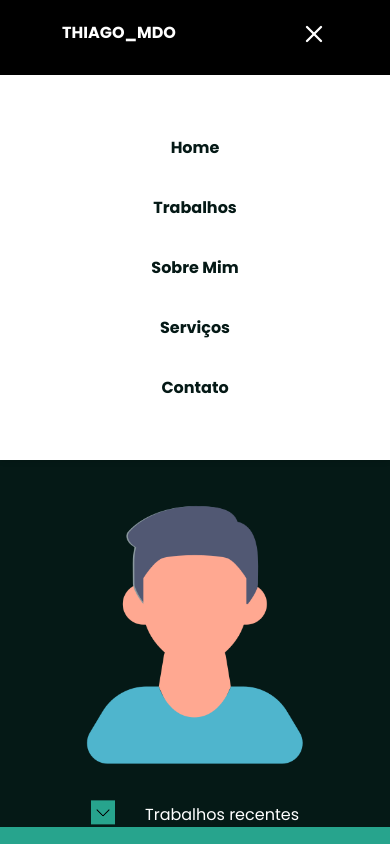
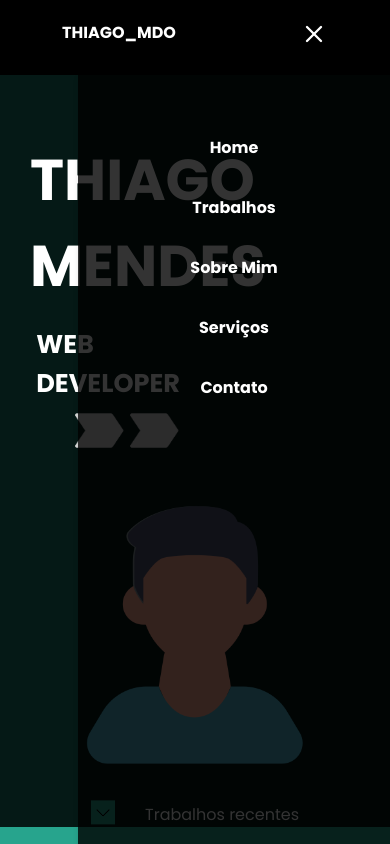
Before and after one commit to ThiagoMdO/new_site_portfolio, a React (Vite) app: page / in a window 390 px wide. Both pictures are taken after a click on the element 313 px from the left and 37 px from the top of the page. Shown: the top 844 px of the page. Built offline with nearby package versions, Linux system fonts and the light colour scheme; a web font is replaced by a local one.

Commit message:
fix: fixed some bugs in resolutions, added resolution for large tablets

```diff
--- a/src/components/Navbar.jsx
+++ b/src/components/Navbar.jsx
@@ -24,10 +24,10 @@ const Navbar = () => {
 
       <div className={`${styles.navRight} ${menuOpen ? styles.active : ''}`}>
         <a href="#home" onClick={() => setMenuOpen(false)}>Home</a>
-        <a href="#trabalhos" onClick={() => setMenuOpen(false)}>Trabalhos</a>
+        <a href="#works" onClick={() => setMenuOpen(false)}>Trabalhos</a>
         <a href="#about" onClick={() => setMenuOpen(false)}>Sobre Mim</a>
         <a href="#services" onClick={() => setMenuOpen(false)}>Serviços</a>
-        <a href="#contato" onClick={() => setMenuOpen(false)}>Contato</a>
+        <a href="#contact" onClick={() => setMenuOpen(false)}>Contato</a>
       </div>
     </nav>
   )
--- a/src/components/Navbar.module.css
+++ b/src/components/Navbar.module.css
@@ -77,30 +77,32 @@
 
   .navRight {
     overflow: hidden;
-    max-height: 0;
+    opacity: 0;
+    height: 100vh;
+    max-width: 0%;
     transition: all 0.5s ease;
     color: transparent;
     flex-direction: column;
     align-items: center;
     justify-content: start;
-    background-color: white;
+    background-color: rgba(0, 0, 0, 0.8);
     padding: 0;
     box-shadow: 0 2px 5px rgba(0,0,0,0.1);
     width: 100%;
     position: absolute;
     top: 100%;
-    left: 0;
     right: 0;
     margin-top: 0;
+    padding: 50px 0;
   }
 
   .navRight.active {
-    max-height: 400px;
-    padding: 50px 0;
+    max-width: 80%;
+    opacity: 1;
   }
 
   .navRight a {
-    color: #051916;
+    color: #fff;
     padding: 10px 0;
 
     text-align: center;
--- a/src/pages/AboutMe/AboutMe.module.css
+++ b/src/pages/AboutMe/AboutMe.module.css
@@ -188,7 +188,7 @@
     }
 }
 
-@media (min-width: 601px) and (max-width: 1024px) {
+@media (min-width: 601px) and (max-width: 1080px) {
     .myDescription {
         justify-content: center;
         align-items: center;
--- a/src/pages/ContactForm/ContactForm.jsx
+++ b/src/pages/ContactForm/ContactForm.jsx
@@ -43,7 +43,10 @@ const ContactForm = () => {
           <input type="text" name="name" placeholder="Nome*" required />
           <input type="email" name="email" placeholder="Email*" required />
       </div>
-      <textarea name="message" placeholder="Mensagem*" required></textarea>
+      <div>
+
+        <textarea name="message" placeholder="Mensagem*" required></textarea>
+      </div>
 
       <div className={styles.recaptcha}>
         <ReCAPTCHA
--- a/src/pages/ContactForm/ContactForm.module.css
+++ b/src/pages/ContactForm/ContactForm.module.css
@@ -4,6 +4,7 @@ form {
     flex-direction: column;
     gap: 30px;
     margin: 30px 0;
+    width: 50%;
 }
 
 form div {
@@ -13,18 +14,20 @@ form div {
 }
 
 form div input, form textarea, form button {
-    padding: 10px;
+    padding: 20px;
     border-radius: 5px;
     border: none;
+    box-sizing: border-box;
 }
 form div input {
     width: 45%;
 }
 
 form textarea {
+    position: relative;
     min-height: 200px;
-    max-width: 95%;
-    min-width: 95%;
+    max-width: 100%;
+    min-width: 100%;
 }
 
 form .recaptcha {
@@ -48,7 +51,7 @@ form button:hover {
     box-shadow: inset 0 0 0 2px #27A48D;
 }
 
-/* Celulares - < celulares menores (360px à 480px) à celulares telas comuns (481px à 600px) */
+/* Celulares - < celulares menores (360px à 480px) à  celulares telas comuns (481px à 600px) */
 /* Tablets - >= tablets (601px) modo retrato (1024px) */
 @media (max-width: 1024px) {
 
@@ -62,7 +65,7 @@ form button:hover {
 
     form div input, form textarea {
         width: 100%;
-        padding: 10px 2px;
+        padding: 10px;
     }
 
     form textarea {
--- a/src/pages/Home/Home.jsx
+++ b/src/pages/Home/Home.jsx
@@ -35,16 +35,18 @@ const Home = () => {
                 </div>
             </div>
             <div className={styles.infoRecentWorks}>
+                <a href="#works">
                     <img
                         src={IconParkOutline_down}
                         alt="seta-para-baixo"
                         className={styles.animatedIcon}
                     />
                     <span>Trabalhos recentes</span>
+                </a>
             </div>
         </section>
 
-        <section id="trabalhos" className={`${styles.section} ${styles.recentWorks}`}>
+        <section id="works" className={`${styles.section} ${styles.recentWorks}`}>
             <Works />
         </section>
 
@@ -60,7 +62,7 @@ const Home = () => {
             <Services />
         </section>
 
-        <section id="contato" className={`${styles.section} ${styles.contact}`}>
+        <section id="contact" className={`${styles.section} ${styles.contact}`}>
             <Contact />
         </section>
     </>
--- a/src/pages/Home/Home.module.css
+++ b/src/pages/Home/Home.module.css
@@ -31,7 +31,7 @@
     width: 50px;
 }
 
-.infoRecentWorks {
+.infoRecentWorks a {
     display:flex;
     justify-content: center;
     align-items: center;
--- a/src/pages/Projects/Projects.module.css
+++ b/src/pages/Projects/Projects.module.css
@@ -43,6 +43,7 @@ ul li .work div {
 ul li .work .infoWork {
     max-width: 100%;
     min-height: 200px;
+    height: auto;
 }
 
 ul li .work .infoWork p{
@@ -112,12 +113,15 @@ ul li .work .technologies img {
 }
 
 /* Celulares - < celulares menores (360px à 480px) à  celulares telas comuns (481px à 600px) */
-/* Tablets - >= tablets (601px) modo retrato (1024px) */
-@media (max-width: 1024px) {
+/* Tablets - >= tablets (601px) modo retrato (1024px) - ajustado para tablets maiores (1080px) */
+@media (max-width: 1080px) {
 
     ul {
         flex-direction: column;
         gap: 40px;
+    }
+    ul li{
+        height: auto;
     }
 
     .work {
@@ -126,6 +130,8 @@ ul li .work .technologies img {
     .work iframe {
         max-height: 20%;
     }
+
+
 
     .work .infoWork{
         margin-bottom: 100px;
--- a/src/pages/Services/Services.module.css
+++ b/src/pages/Services/Services.module.css
@@ -44,7 +44,8 @@
     }
 }
 
-@media (min-width: 601px) and (max-width: 1024px) {
+/* Tablets - >= tablets (601px) modo retrato (1024px) - ajustado para tablets maiores (1080px) */
+@media (min-width: 601px) and (max-width: 1080px) {
     .services ul {
         width: 100%;
         flex-direction: row;
--- a/src/pages/Works/Works.module.css
+++ b/src/pages/Works/Works.module.css
@@ -42,6 +42,7 @@ ul li .work div {
 ul li .work .infoWork {
     max-width: 100%;
     min-height: 200px;
+    height: auto;
 }
 ul li .work .infoWork p{
     padding: 0 10px 0 20px;
@@ -83,8 +84,8 @@ ul li .work .technologies img {
 }
 
 /* Celulares - < celulares menores (360px à 480px) à  celulares telas comuns (481px à 600px) */
-/* Tablets - >= tablets (601px) modo retrato (1024px) */
-@media (max-width: 1024px) {
+/* Tablets - >= tablets (601px) modo retrato (1024px) - ajustado para tablets maiores (1080px) */
+@media (max-width: 1080px) {
     ul {
         flex-direction: column;
     }
@@ -93,7 +94,6 @@ ul li .work .technologies img {
     }
 
 }
-
 
 @keyframes selection {
     from {
```
Lines whose indentation alone changed are shown as unchanged.
